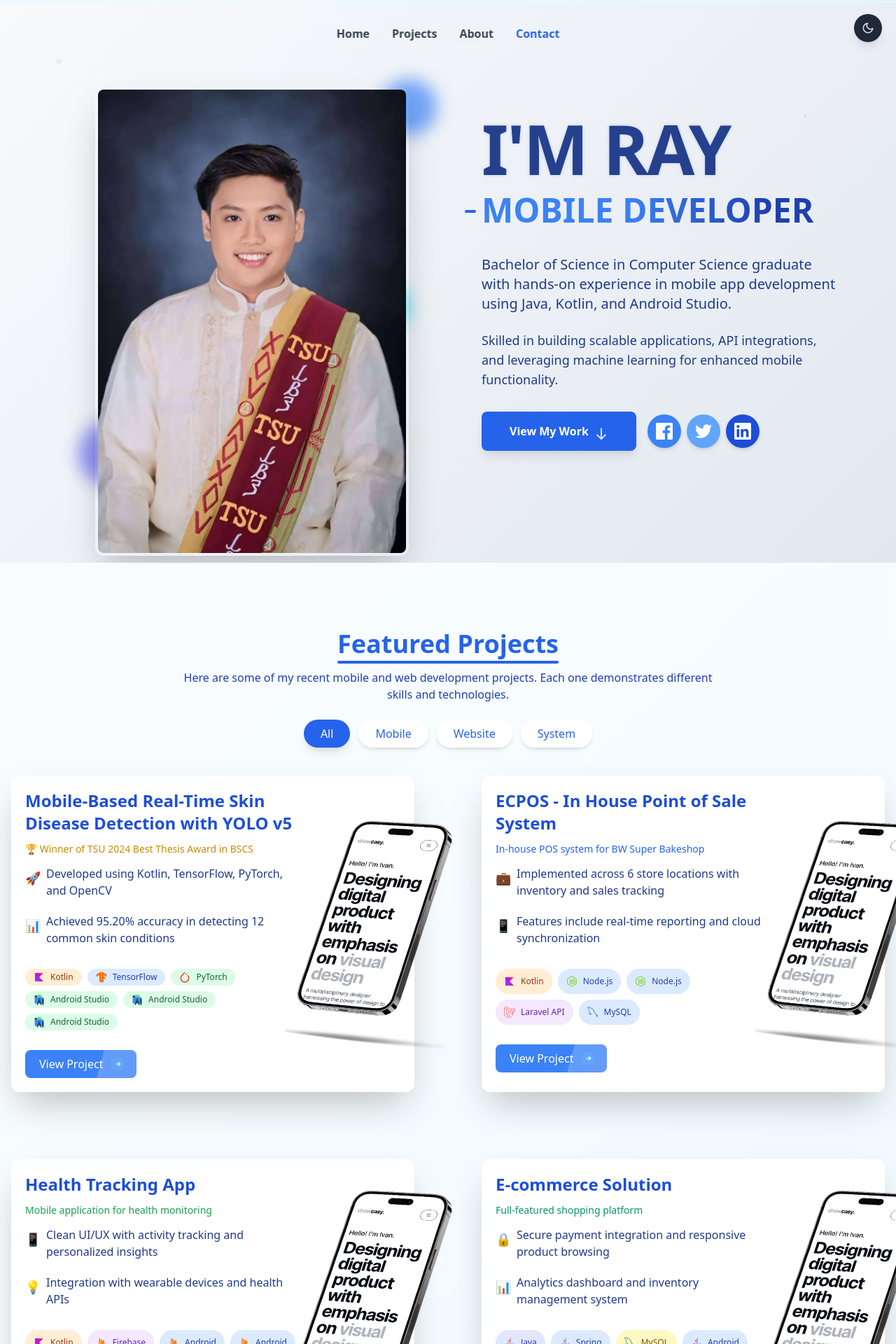
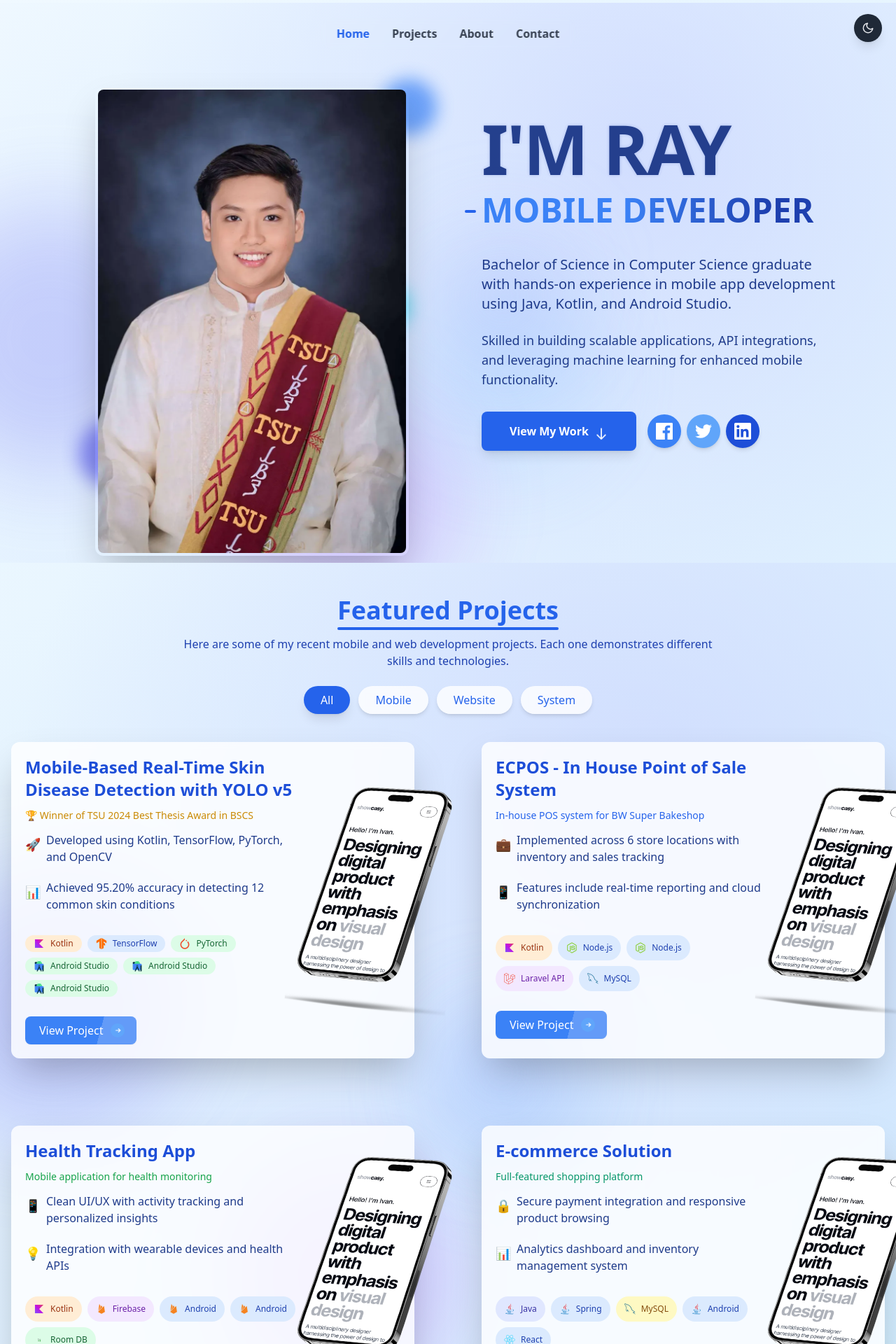
Before and after one commit to Raysantos22/Portfolio, a React (Vite) app: page / in a window 1280 px wide. Shown: the top 1920 px of the page at 70% size. Built offline with nearby package versions, Linux system fonts and the light colour scheme.

Commit message:
portoflio sample push2

```diff
--- a/src/Pages/Home/index.jsx
+++ b/src/Pages/Home/index.jsx
@@ -549,57 +549,7 @@ const ProjectModal = ({ project, isOpen, onClose, darkMode }) => {
       </div>
     );
   };
-const simplePortfolioBackground = {
-  background: darkMode
-    ? `
-      linear-gradient(135deg, #1e293b 0%, #334155 100%)
-    `
-    : `
-      linear-gradient(135deg, #f8fafc 0%, #e2e8f0 100%)
-    `,
-  position: 'relative',
-  overflow: 'hidden'
-};
-
-// Minimal Background Elements (Optional - can be removed for completely plain background)
-const SimpleBackgroundElements = () => (
-  <div className="absolute inset-0 overflow-hidden pointer-events-none">
-    {/* Optional: Very subtle floating dots */}
-    <div className={`absolute top-20 left-20 w-2 h-2 rounded-full ${
-      darkMode ? 'bg-slate-400' : 'bg-slate-300'
-    } opacity-30 animate-float-gentle-1`}></div>
-
-    <div className={`absolute top-40 right-32 w-1 h-1 rounded-full ${
-      darkMode ? 'bg-slate-500' : 'bg-slate-400'
-    } opacity-20 animate-float-gentle-2`}></div>
-
-    <div className={`absolute bottom-32 left-1/3 w-1.5 h-1.5 rounded-full ${
-      darkMode ? 'bg-slate-400' : 'bg-slate-300'
-    } opacity-25 animate-float-gentle-3`}></div>
-  </div>
-);
-
-// Minimal animations (optional)
-const simpleAnimations = `
-@keyframes float-gentle-1 {
-  0%, 100% { transform: translateY(0px); opacity: 0.3; }
-  50% { transform: translateY(-10px); opacity: 0.5; }
-}
-
-@keyframes float-gentle-2 {
-  0%, 100% { transform: translateY(0px); opacity: 0.2; }
-  50% { transform: translateY(-8px); opacity: 0.4; }
-}
-
-@keyframes float-gentle-3 {
-  0%, 100% { transform: translateY(0px); opacity: 0.25; }
-  50% { transform: translateY(-12px); opacity: 0.45; }
-}
-
-.animate-float-gentle-1 { animation: float-gentle-1 8s ease-in-out infinite; }
-.animate-float-gentle-2 { animation: float-gentle-2 10s ease-in-out infinite 2s; }
-.animate-float-gentle-3 { animation: float-gentle-3 12s ease-in-out infinite 4s; }
-`;
+
   const projectsData = [
     {
       id: 1,
@@ -1041,10 +991,27 @@ const simpleAnimations = `
       <main className="flex-grow pt-1">
         {/* Enhanced Home Section with Better Visual Appeal */}
         <section
-   className="min-h-screen flex items-center px-4 py-16 relative"
-  style={simplePortfolioBackground}
->
-  <SimpleBackgroundElements />
+          ref={homeRef}
+          className={`min-h-screen flex items-center px-4 py-16 overflow-hidden relative`}
+          style={{
+            background: darkMode
+              ? 'radial-gradient(circle at 30% 70%, rgba(30, 64, 175, 0.15), transparent 70%), radial-gradient(circle at 70% 30%, rgba(79, 70, 229, 0.15), transparent 70%)'
+              : 'radial-gradient(circle at 30% 70%, rgba(219, 234, 254, 0.7), transparent 70%), radial-gradient(circle at 70% 30%, rgba(199, 210, 254, 0.7), transparent 70%)'
+          }}
+        >
+          {/* Enhanced Animated Background Elements */}
+          <div className="absolute inset-0 overflow-hidden">
+            {/* Larger, more vibrant background elements */}
+            <div className={`absolute -top-40 -right-40 w-144 h-144 rounded-full ${darkMode ? 'bg-blue-900 bg-opacity-40' : 'bg-blue-500 bg-opacity-25'} blur-3xl animate-float-slow`}></div>
+            <div className={`absolute top-1/3 -left-32 w-96 h-96 rounded-full ${darkMode ? 'bg-indigo-900 bg-opacity-40' : 'bg-indigo-500 bg-opacity-25'} blur-3xl animate-float-medium`}></div>
+            <div className={`absolute bottom-1/4 right-1/5 w-112 h-112 rounded-full ${darkMode ? 'bg-cyan-900 bg-opacity-40' : 'bg-cyan-500 bg-opacity-25'} blur-3xl animate-float-fast`}></div>
+            <div className={`absolute top-2/3 left-1/4 w-80 h-80 rounded-full ${darkMode ? 'bg-purple-900 bg-opacity-40' : 'bg-purple-500 bg-opacity-25'} blur-3xl animate-float-medium`}></div>
+
+            {/* Additional elements for more visual interest */}
+            <div className={`absolute top-1/2 right-1/3 w-64 h-64 rounded-full ${darkMode ? 'bg-blue-800 bg-opacity-30' : 'bg-blue-300 bg-opacity-30'} blur-3xl animate-pulse-slow`}></div>
+            <div className={`absolute bottom-1/3 left-1/2 w-48 h-48 rounded-full ${darkMode ? 'bg-indigo-800 bg-opacity-30' : 'bg-indigo-300 bg-opacity-30'} blur-3xl animate-float-slow-reverse`}></div>
+          </div>
+
           {/* Content Container - Mobile: Image on Top, Desktop: Image on LEFT */}
           <div className="max-w-6xl mx-auto flex flex-col md:flex-row items-center z-10 px-4">
             {/* PHOTO ON LEFT (Desktop) / TOP (Mobile) */}
@@ -1203,8 +1170,24 @@ const simpleAnimations = `
 {/* Projects Section with Working Filter Buttons and Show More/Less functionality */}
 <section
           ref={projectsRef}
-    className={`min-h-screen py-24 px-4 ${darkMode ? 'bg-gray-900 bg-opacity-20' : 'bg-white bg-opacity-70'} backdrop-filter backdrop-blur-sm`}
->
+          className={`flex items-center px-4 py-12 overflow-hidden relative transition-all duration-500`}
+          style={{
+            minHeight: visibleProjects && visibleProjects.length <= 2 ? '800px' : '1200px',
+            background: darkMode
+              ? 'radial-gradient(circle at 30% 70%, rgba(30, 64, 175, 0.15), transparent 70%), radial-gradient(circle at 70% 30%, rgba(79, 70, 229, 0.15), transparent 70%)'
+              : 'radial-gradient(circle at 30% 70%, rgba(219, 234, 254, 0.7), transparent 70%), radial-gradient(circle at 70% 30%, rgba(199, 210, 254, 0.7), transparent 70%)'
+          }}
+        >
+          {/* Background elements */}
+          <div className="absolute inset-0 overflow-hidden">
+            <div className={`absolute -top-40 -right-40 w-144 h-144 rounded-full ${darkMode ? 'bg-blue-900 bg-opacity-40' : 'bg-blue-500 bg-opacity-25'} blur-3xl animate-float-slow`}></div>
+            <div className={`absolute top-1/3 -left-32 w-96 h-96 rounded-full ${darkMode ? 'bg-indigo-900 bg-opacity-40' : 'bg-indigo-500 bg-opacity-25'} blur-3xl animate-float-medium`}></div>
+            <div className={`absolute bottom-1/4 right-1/5 w-112 h-112 rounded-full ${darkMode ? 'bg-cyan-900 bg-opacity-40' : 'bg-cyan-500 bg-opacity-25'} blur-3xl animate-float-fast`}></div>
+            <div className={`absolute top-2/3 left-1/4 w-80 h-80 rounded-full ${darkMode ? 'bg-purple-900 bg-opacity-40' : 'bg-purple-500 bg-opacity-25'} blur-3xl animate-float-medium`}></div>
+            <div className={`absolute top-1/2 right-1/3 w-64 h-64 rounded-full ${darkMode ? 'bg-blue-800 bg-opacity-30' : 'bg-blue-300 bg-opacity-30'} blur-3xl animate-pulse-slow`}></div>
+            <div className={`absolute bottom-1/3 left-1/2 w-48 h-48 rounded-full ${darkMode ? 'bg-indigo-800 bg-opacity-30' : 'bg-indigo-300 bg-opacity-30'} blur-3xl animate-float-slow-reverse`}></div>
+          </div>
+
           <div className="w-full max-w-7xl mx-auto">
             <div className="text-center mb-8">
               <h2 className={`text-4xl font-bold ${darkMode ? 'text-blue-400' : 'text-blue-600'} inline-block relative`}>
```
